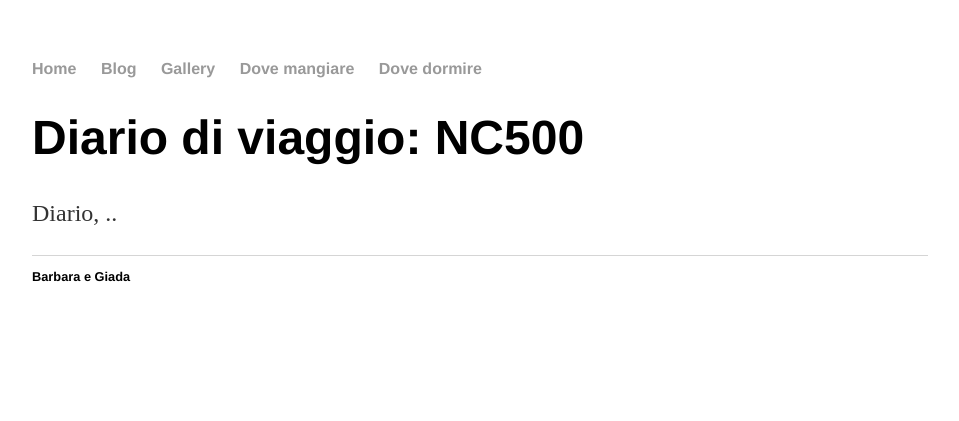
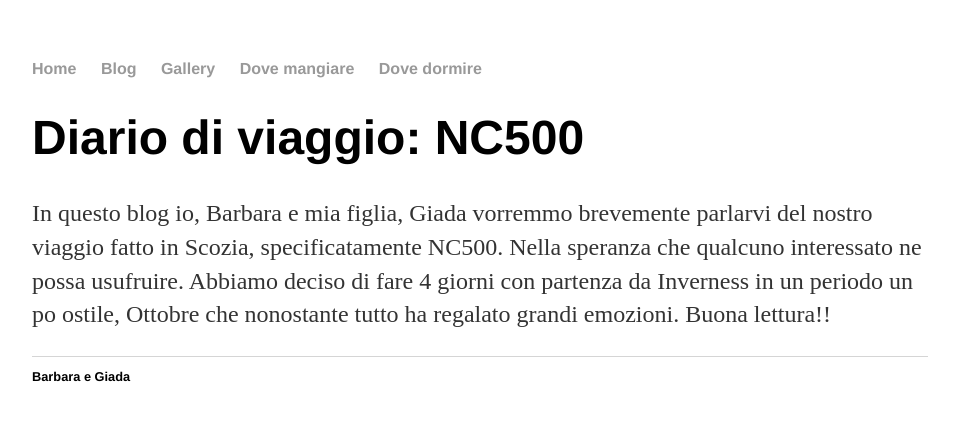
Before and after one commit to nc500/nc500, a Jekyll site: the page built from index.html, in a window 1280 px wide. Shown: the top 421 px of the page, without its empty margins (160-1119 px from the left). Built offline with Jekyll 4.4.1, drawn with Linux system fonts in a browser that asks for light colours.

Commit message:
Update index.html

```diff
--- a/index.html
+++ b/index.html
@@ -4,5 +4,10 @@ title: NC500
 ---
 <div class="blurb">
   <h1>Diario di viaggio: NC500</h1>
-  <p>Diario, ..</p>
+  <p>In questo blog io, Barbara e mia figlia, Giada
+  vorremmo brevemente parlarvi del nostro viaggio fatto in Scozia, specificatamente NC500.
+  Nella speranza che qualcuno interessato ne possa usufruire.
+  Abbiamo deciso di fare 4 giorni con partenza da Inverness in un periodo un po ostile, Ottobre
+  che nonostante tutto ha regalato grandi emozioni.
+  Buona lettura!!</p>
 </div>
```
